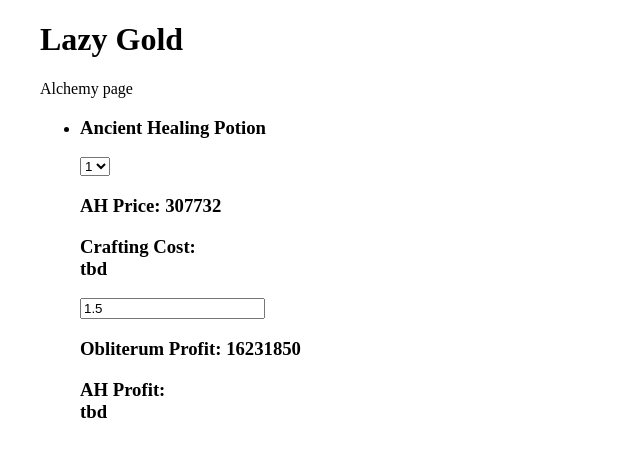
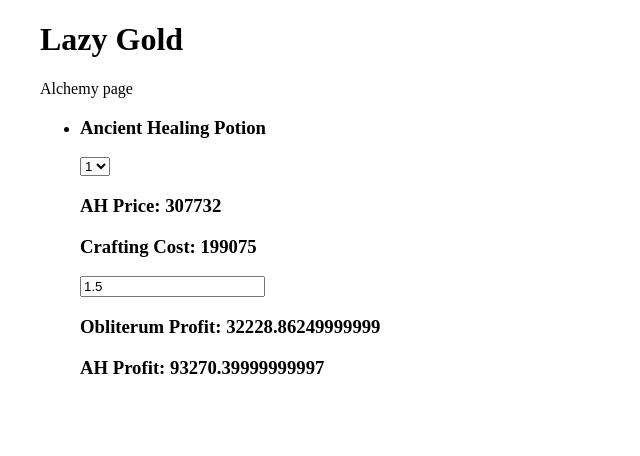
Before and after one commit to blaynem/lazy-gold-app, a React (Create React App) app: page / in a window 1280 px wide. Shown: the top 456 px of the page, without its empty margins (0-640 px from the left). Built offline with nearby package versions, Linux system fonts and the light colour scheme.

Commit message:
refactored ancienthealingportion file with pricing information and added comments

```diff
--- a/src/components/Alchemy/AncientHealingPotion.js
+++ b/src/components/Alchemy/AncientHealingPotion.js
@@ -1,83 +1,113 @@
 import React, { Component } from "react";
+
+import { itemNames } from '../../constants/itemNames';
+
 import { ItemLayout } from '../../Widgets/ItemLayout'
-import { RankSelector } from '../../Widgets/RankSelector';
-import { ObliterumYield } from '../../Widgets/ObliterumYield';
 
 class AncientHealingPotion extends Component {
   constructor(props){
     super(props)
 
-    this.state = { selectedRank: 3, obliterumYield: 1.5 }
+    this.state = { rankValue: 0, obliterumYield: 1.5 }
   }
+  // handles the change of the fields via the name and value that
+  // is passed through the event
   handleChange = (e) => {
     const { name, value } = e.target
     this.setState({ [name]: value })
   }
-  renderCraftingCost = () => {
-    return <div>tbd</div>
+  calculateCraftingCost = () => {
+    const { data } = this.props
+    const { rankValue } = this.state
+    // we get the materials from the recipeRank const defined on bottom of page
+    const materials = recipeRank[rankValue]
+    // to calculate, we iterate over the reagants of the materials needed:
+    // mat total price consists of the materials current marketValue and the amount needed to create the item
+    const costToCraft = (materials.reagents).reduce( (acc, matItem) => {
+      const matPrice = data[matItem.id].MarketValue
+      const total = matPrice * matItem.amount
+      return acc + total
+    }, 0)
+    // we divide by the amount that is crafted per rank in order to get the price.
+    // Ex: Rank 1 only yields us 1, rank 3 yields us roughly 1.5
+    return costToCraft / materials.yield
   }
-  renderProfit = () => {
-    return <div>tbd</div>
+  calculateObliterumProfit = () => {
+
   }
   render() {
-    const ancientHealingPotion = 127834, yseralSeed = 128304, crystalVial = 3371, obliterum = 124125
-    const { selectedRank, obliterumYield } = this.state
+    const { ancientHealingPotion, obliterum } = itemNames
+    const { rankValue, obliterumYield } = this.state
     const { data } = this.props
-    console.log(data)
+    // ahprice recieved from database
+    const ahPrice = data[ancientHealingPotion].MarketValue
+    // calculated crafting cost
+    const craftingCost = this.calculateCraftingCost()
+    // obliterum price on the AH
+    const obliterumAHPrice = data[obliterum].MarketValue
+    // obliterum profit is the price, times the yield for obliterating the item, divided by 100.
+    // we then take out the AH (5%) cut, and subtract the crafting costs
+    const obliterumProfit = (obliterumAHPrice * obliterumYield / 100) * .95 - craftingCost
+    // ahProfit is calculated by the current price in the AH,
+    // minus the AH (5%) cut, and subtract the crafting costs
+    const ahProfit = ahPrice * .95 - craftingCost
     return (
-      <li>
-        <h3>{data[ancientHealingPotion].Name}</h3>
-        <RankSelector value={selectedRank} handleChange={this.handleChange}/>
-        <h3>AH Price: {data[ancientHealingPotion].MarketValue}</h3>
-        <h3>Crafting Cost: {this.renderCraftingCost()}</h3>
-        <ObliterumYield value={obliterumYield} handleChange={this.handleChange}/>
-        <h3>Obliterum Profit: {data[obliterum].MarketValue}</h3>
-        <h3>AH Profit: {this.renderProfit()}</h3>
-      </li>
+      <ItemLayout
+        name={data[ancientHealingPotion].Name}
+        rankValue={rankValue}
+        handleChange={this.handleChange}
+        ahPrice={ahPrice}
+        obliterumYield={obliterumYield}
+        obliterumProfit={obliterumProfit}
+        craftingCost={craftingCost}
+        ahProfit={ahProfit}
+      />
     )
   }
 }
 
 export default AncientHealingPotion
 
-const RecipeRank = {
-  "1": {
-    Yield: 1,
-    Reagents: [
+// Yseralline Seed = 128304
+// Crystal Vial = 3371
+const recipeRank = [
+  {
+    yield: 1,
+    reagents: [
       {
-        Id: 128304,
-        Amount: 4
+        id: 128304,
+        amount: 4
       },
       {
-        Id: 3371,
-        Amount: 1
+        id: 3371,
+        amount: 1
       }
     ]
   },
-  "2": {
-    Yield: 1,
-    Reagents: [
+  {
+    yield: 1,
+    reagents: [
       {
-        Id: 128304,
-        Amount: 4
+        id: 128304,
+        amount: 4
       },
       {
-        Id: 3371,
-        Amount: 1
+        id: 3371,
+        amount: 1
       }
     ]
   },
-  "3": {
-    Yield: 1.5,
-    Reagents: [
+  {
+    yield: 1.5,
+    reagents: [
       {
-        Id: 128304,
-        Amount: 4
+        id: 128304,
+        amount: 4
       },
       {
-        Id: 3371,
-        Amount: 1
+        id: 3371,
+        amount: 1
       }
     ]
   }
-}
+]
--- /dev/null
+++ b/src/constants/itemNames.js
@@ -0,0 +1,6 @@
+export const itemNames = {
+  ancientHealingPotion: 127834,
+  yserallineSeed: 128304,
+  crystalVial: 3371,
+  obliterum: 124125
+}
```
